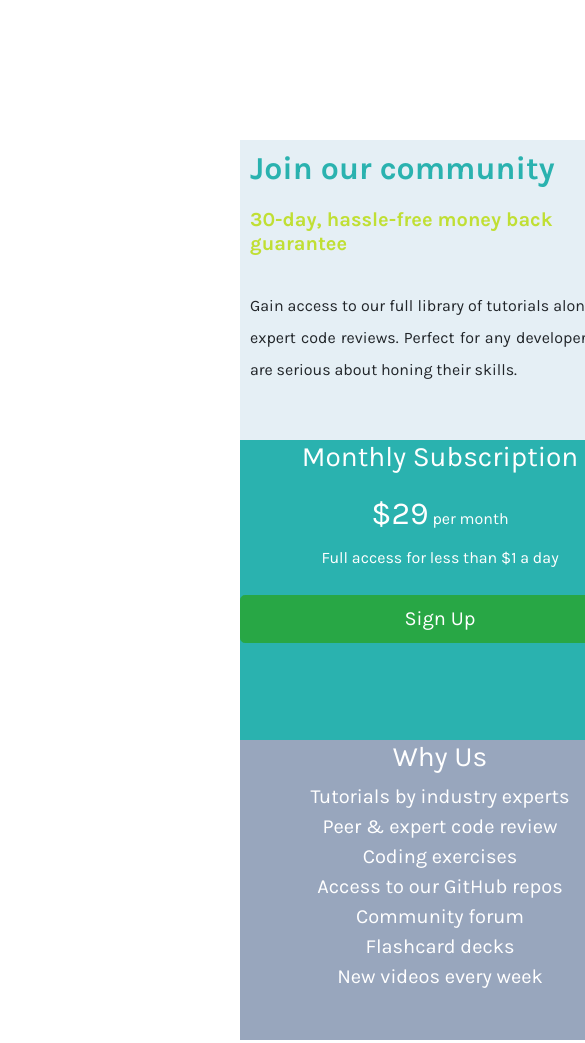
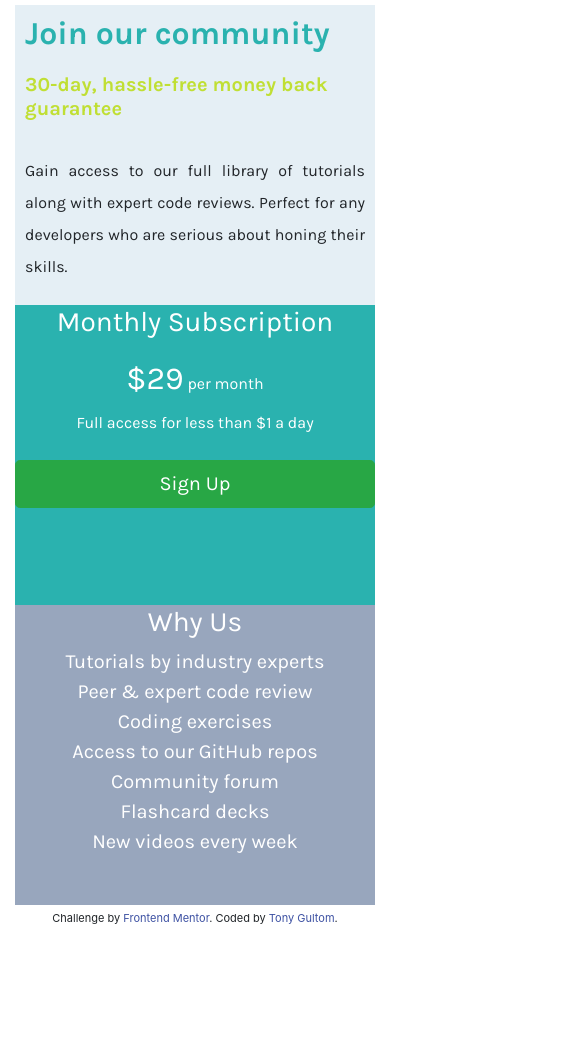
Before and after one commit to handleryouth/website_4, a plain HTML site: page index.html in a window 390 px wide. Shown: the top 1043 px of the page, 585 px wide, since content can reach past the window. After the commit the page ends 943 px from the top, so only its background shows below. Drawn offline with nearby package versions, Linux system fonts and the light colour scheme.

Commit message:
Add files via upload

```diff
--- a/css/styles.css
+++ b/css/styles.css
@@ -91,6 +91,7 @@ and (max-width: 1080px)*/
 @media screen
   and (max-width: 1209px)
   {
+
     .joining, .guarantee, .description{
       margin-top: 10px;
       margin-left: 10px;
@@ -111,26 +112,26 @@ and (max-width: 1080px)*/
     }
     .up{
       padding: 0;
-      width: 400px;
+      width: 360px;
       height: 300px;
     }
 
     .left{
       padding: 0;
-      width: 400px;
+      width: 360px;
       height: 300px;
     }
 
     .right{
       padding: 0;
-      width: 400px;
+      width: 360px;
       height: 300px;
       line-height: 2;
       font-size: 20px;
     }
 
     .main-center{
-      margin:40px;
+      padding: 5px;
       display: flex;
       flex-direction: column;
       align-items: center;
```
